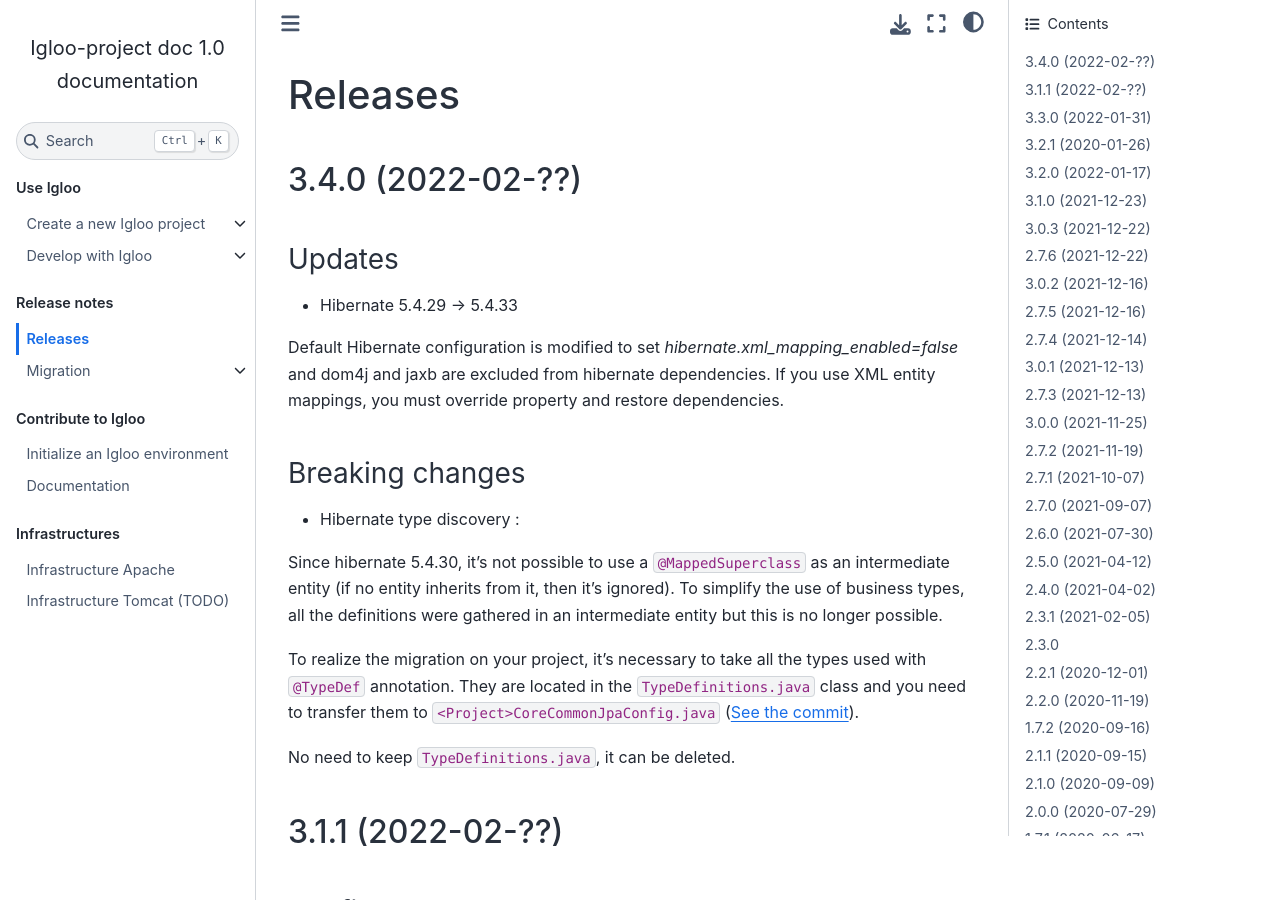
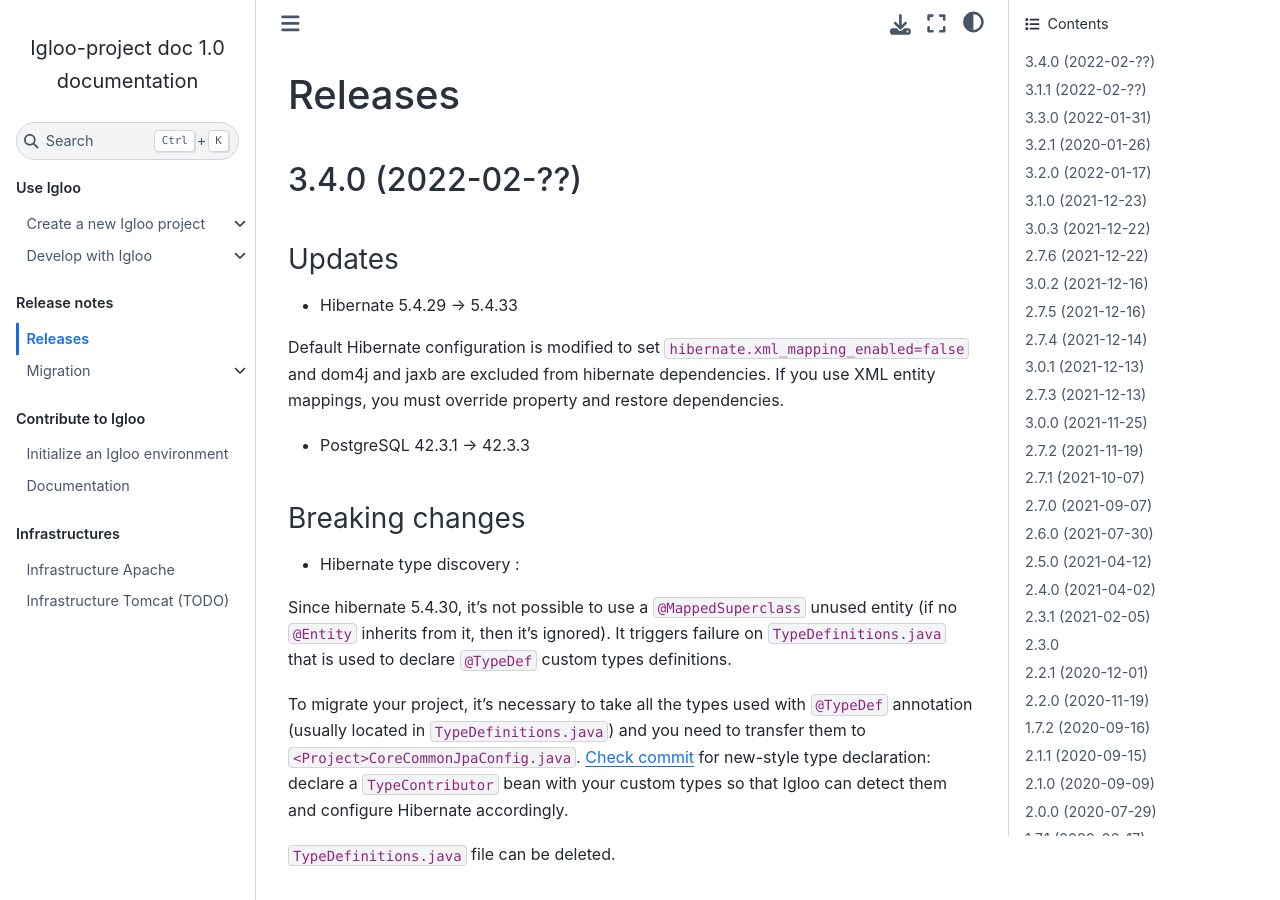
Before and after one commit to igloo-project/igloo-doc, a Sphinx documentation site: the page built from source/release-notes/releases.rst, in a window 1280 px wide and 900 px high. Built offline with Sphinx 7.4.7 and the Sphinx Book theme 1.1.4, drawn with Linux system fonts in a browser that asks for light colours.

Commit message:
3.4.0 release review

```diff
--- a/source/release-notes/releases.rst
+++ b/source/release-notes/releases.rst
@@ -12,26 +12,28 @@
 
 * Hibernate 5.4.29 -> 5.4.33
 
-Default Hibernate configuration is modified to set `hibernate.xml_mapping_enabled=false`
+Default Hibernate configuration is modified to set ``hibernate.xml_mapping_enabled=false``
 and dom4j and jaxb are excluded from hibernate dependencies. If you use XML entity mappings,
 you must override property and restore dependencies.
 
+* PostgreSQL 42.3.1 -> 42.3.3
+
 Breaking changes
 ****************
 
 * Hibernate type discovery :
-Since hibernate 5.4.30, it's not possible to use a ``@MappedSuperclass`` as an intermediate
-entity (if no entity inherits from it, then it's ignored).
-To simplify the use of business types, all the definitions were gathered in an
-intermediate entity but this is no longer possible.
-
-To realize the migration on your project, it's necessary to take all the types
-used with ``@TypeDef`` annotation. They are located in the
-``TypeDefinitions.java`` class and you need to transfer them to
-``<Project>CoreCommonJpaConfig.java``
-(`See the commit <https://github.com/igloo-project/igloo-parent/commit/1bbb6fb8f79688489ddce4c04c607a0349cbd642#diff-5c5d84501a57bb0440fedb0e199774392a43e7dc6c03814267a13f1bd4cb803eL37>`_).
-
-No need to keep ``TypeDefinitions.java``, it can be deleted.
+Since hibernate 5.4.30, it's not possible to use a ``@MappedSuperclass`` unused
+entity (if no ``@Entity`` inherits from it, then it's ignored). It triggers failure
+on ``TypeDefinitions.java`` that is used to declare ``@TypeDef`` custom types
+definitions.
+
+To migrate your project, it's necessary to take all the types used with ``@TypeDef``
+annotation (usually located in ``TypeDefinitions.java``) and you need to transfer them to
+``<Project>CoreCommonJpaConfig.java``. `Check commit <https://github.com/igloo-project/igloo-parent/commit/1bbb6fb8f79688489ddce4c04c607a0349cbd642#diff-5c5d84501a57bb0440fedb0e199774392a43e7dc6c03814267a13f1bd4cb803eL37>`_
+for new-style type declaration: declare a ``TypeContributor`` bean with your custom types
+so that Igloo can detect them and configure Hibernate accordingly.
+
+``TypeDefinitions.java`` file can be deleted.
 
 .. _v3.1.1:
 
```
